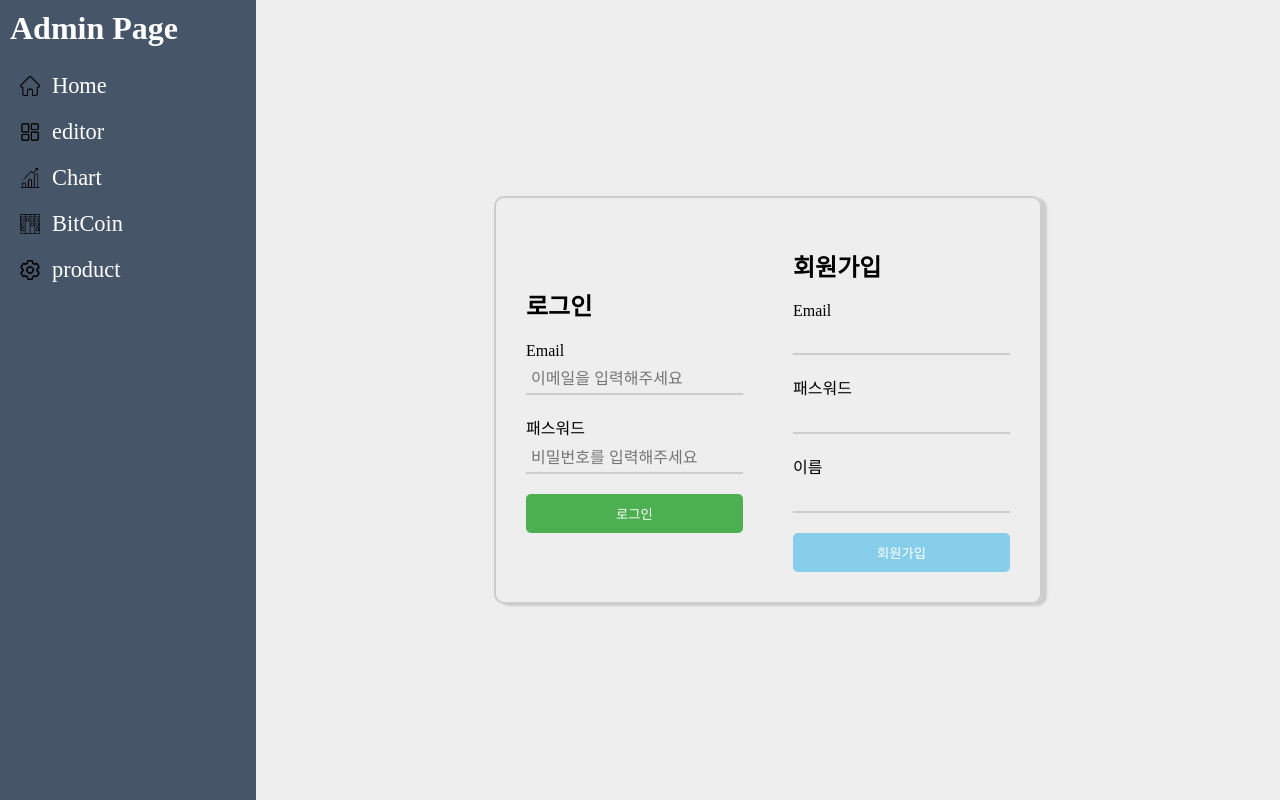
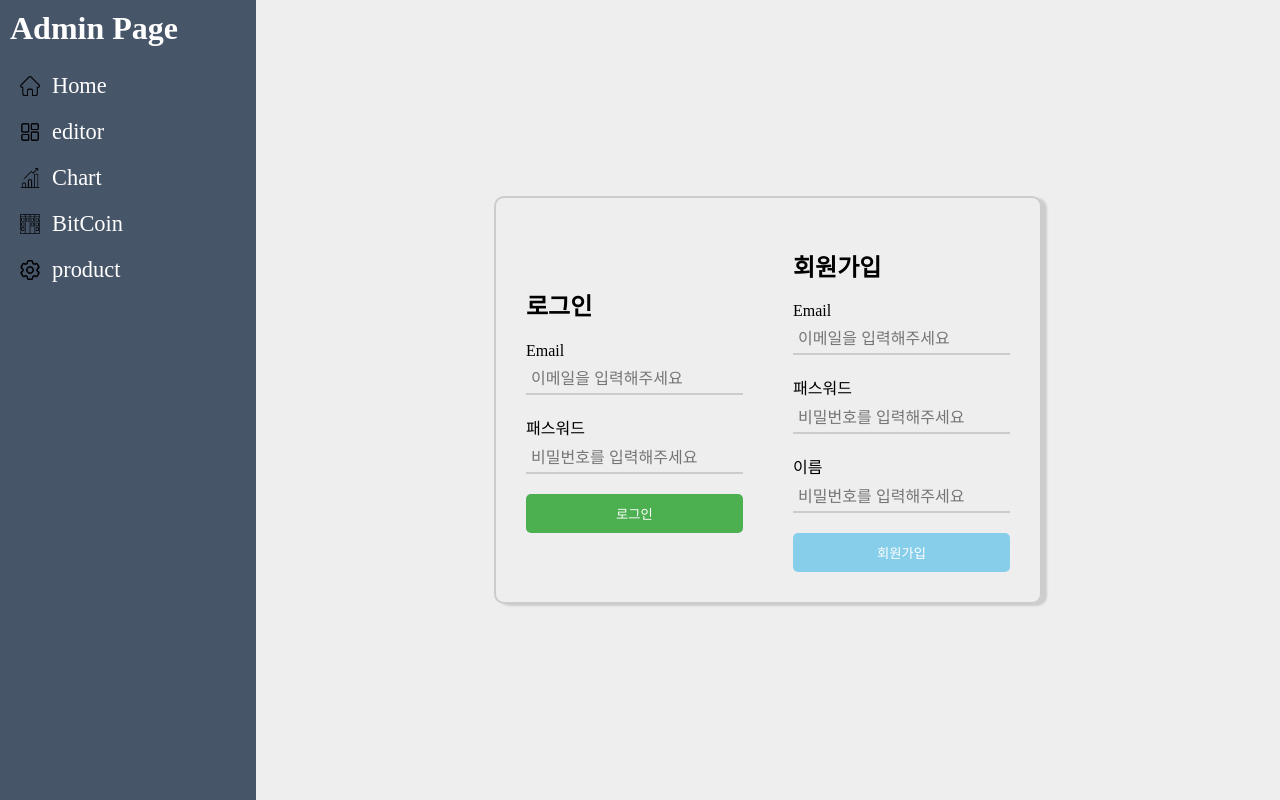
Before and after one commit to hyunjunyong/next-ts, a Next.js app: page / in a window 1280 px wide. Built offline with nearby package versions, Linux system fonts and the light colour scheme.

Commit message:
regitster form api

```diff
--- a/src/app/api/register/route.ts
+++ b/src/app/api/register/route.ts
@@ -35,31 +35,24 @@ interface mutateError extends Error {
 const client = getClient();
 
 export async function POST(request: NextRequest) {
-  const req = await request.formData();
-  const email = req.get("email");
-  const pw = req.get("pw");
-  const name = req.get("name");
-  const requestUrl = request.nextUrl.clone().origin;
+  const { email, pw, name } = await request.json();
 
-  let response = NextResponse.next();
   try {
     const { data } = await client.mutate<signUp>({
       mutation: signUpQuery,
       variables: { email: `${email}`, password: `${pw}`, name: `${name}` },
     });
     const res = JSON.stringify(data);
+    // const hash = await bcrypt.hash(res.)
     console.log(res);
 
-    return await NextResponse.redirect(`${requestUrl}`);
+    return await NextResponse.json(`회원가입에 성공하였습니다.`);
   } catch (error: unknown) {
+    console.log(error);
     if (error instanceof ApolloError) {
       const { message } = error;
-
-      console.log(message);
-      return await NextResponse.redirect(`${requestUrl}`);
-      // return await NextResponse.redirect(`${errorAfterUrl}`);
-    } else {
-      return await NextResponse.redirect(`${requestUrl}`);
+      // console.log(message);
+      return await NextResponse.json(message);
     }
   }
 }
--- a/src/app/login.tsx
+++ b/src/app/login.tsx
@@ -8,24 +8,42 @@ export default function Login() {
   const router = useRouter();
   const [email, setEmail] = useState<string>("");
   const [pw, setPw] = useState<string>("");
-
+  const [newEmail, setNewEmail] = useState<string>("");
+  const [newPw, setNewPw] = useState<string>("");
+  const [newName, setNewName] = useState<string>("");
   const loginData = {
     email: email,
     pw: pw,
   };
-
+  const registerData = {
+    email: newEmail,
+    pw: newPw,
+    name: newName,
+  };
   const LoginForm = (e) => {
     e.preventDefault();
     fetch("/api/login", {
       method: "POST",
       body: JSON.stringify(loginData),
     })
-      .then((res) => console.log(res))
-      .catch((err) => console.log(err));
+      .then((res) => {
+        console.log(res);
+        router.push("/main");
+      })
+      .catch((err) => alert(err));
+  };
 
-    // req.status === 200 ? router.push("/main") : alert(req.json());
-    // const data = await req.json();
-    // console.log(data);
+  const registerForm = (e) => {
+    e.preventDefault();
+    fetch("/api/login", {
+      method: "POST",
+      body: JSON.stringify(registerData),
+    })
+      .then((res) => {
+        console.log(res);
+        alert("회원가입이 완료되었습니다. 로그인을 해주세요");
+      })
+      .catch((err) => alert(err));
   };
 
   return (
@@ -55,17 +73,35 @@ export default function Login() {
             로그인
           </button>
         </form>
-        <form className="register-form" action="/api/register" method="POST">
+        <form className="register-form" onSubmit={registerForm}>
           <h2>회원가입</h2>
 
           <label htmlFor="email">Email</label>
-          <input type="text" name="email" />
+          <input
+            type="text"
+            name="email"
+            placeholder="이메일을 입력해주세요"
+            value={newEmail}
+            onChange={(e) => setNewEmail(e.target.value)}
+          />
 
           <label htmlFor="pw">패스워드</label>
-          <input type="password" name="pw" />
+          <input
+            type="password"
+            name="pw"
+            placeholder="비밀번호를 입력해주세요"
+            value={newPw}
+            onChange={(e) => setNewPw(e.target.value)}
+          />
 
           <label htmlFor="name">이름</label>
-          <input type="text" name="name" />
+          <input
+            type="text"
+            name="name"
+            placeholder="비밀번호를 입력해주세요"
+            value={newName}
+            onChange={(e) => setNewName(e.target.value)}
+          />
 
           <button className="register-btn" type="submit">
             회원가입
```
